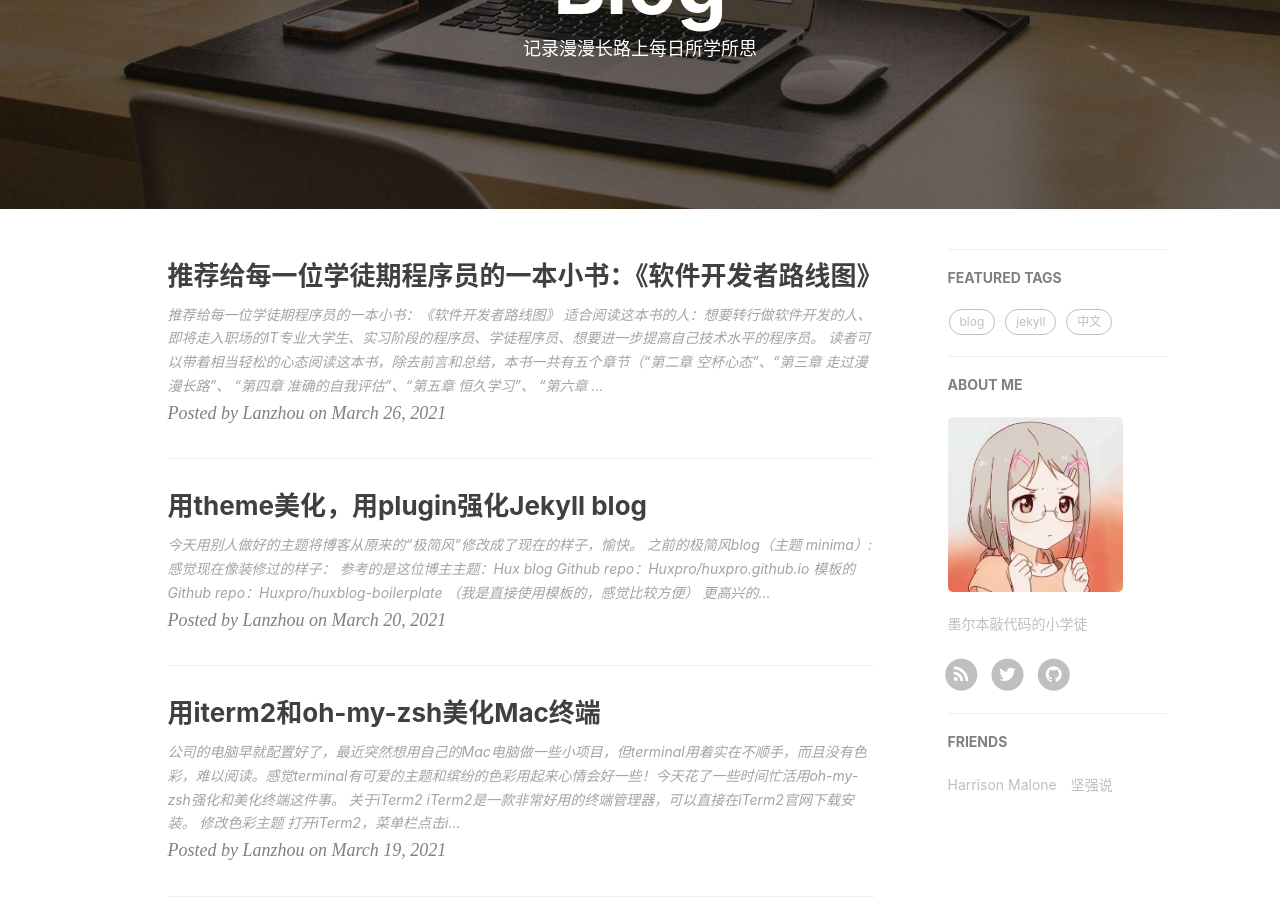
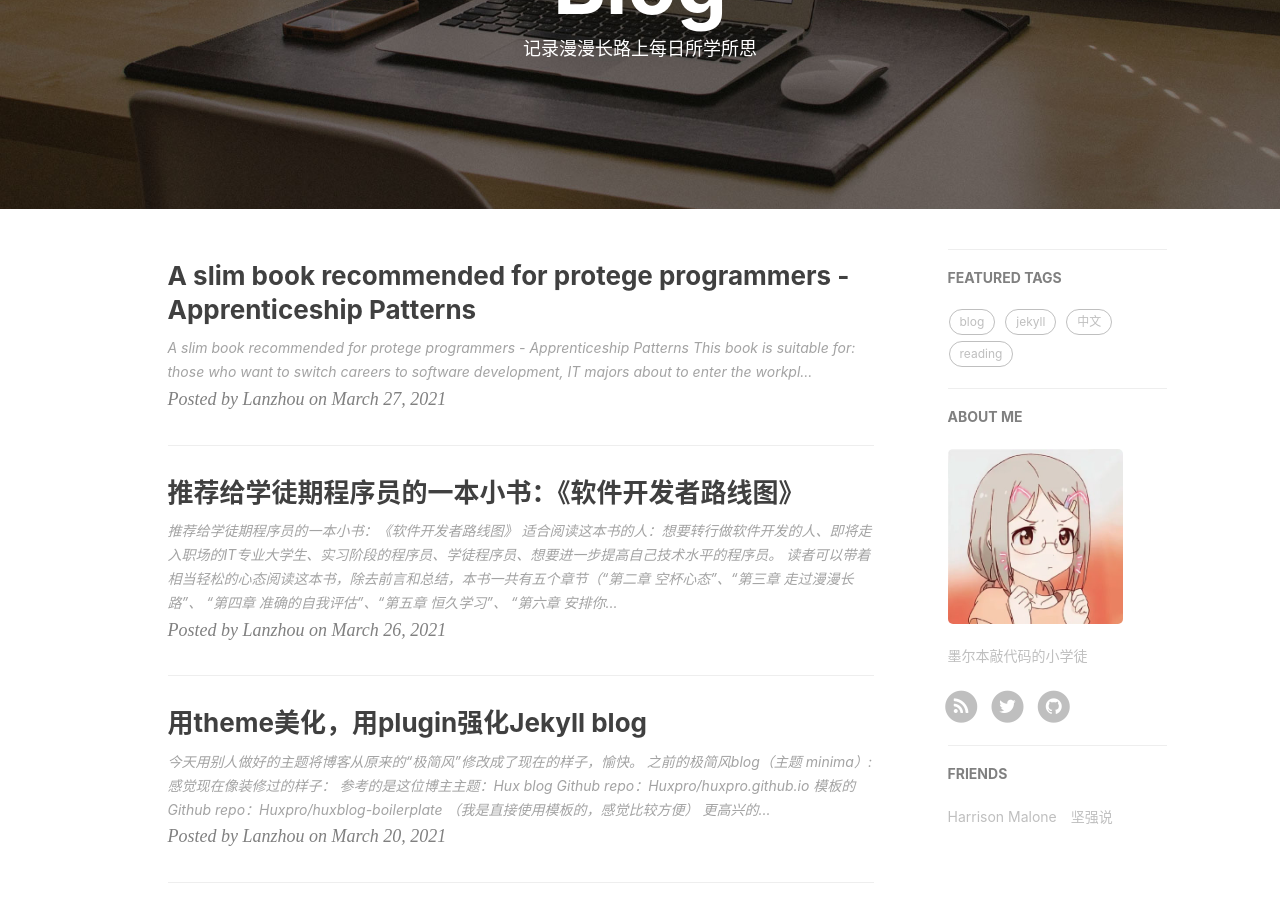
Before and after one commit to Lanzhou-J/Lanzhou-J.github.io, a Jekyll site: the page built from index.html, in a window 1280 px wide and 900 px high, scrolled down 297 px. Built offline with Jekyll 4.4.1, drawn with Linux system fonts in a browser that asks for light colours; nearby versions of some CDN libraries; the list of posts is cut into pages by our own code; comment, search, counter and statistics services are not loaded; some of the changed lines change nothing that is shown.

Commit message:
add a reading note post

```diff
--- a/_posts/2021-03-26-apprenticeship-patterns.md
+++ b/_posts/2021-03-26-apprenticeship-patterns copy.md
@@ -1,5 +1,5 @@
 ---
-title: 推荐给每一位学徒期程序员的一本小书：《软件开发者路线图》
+title: 推荐给学徒期程序员的一本小书：《软件开发者路线图》
 layout: post
 subtitle: null
 date: '2021-03-26 12:45:00 +1100'
@@ -10,7 +10,7 @@ tags:
 - 中文
 ---
 
-### 推荐给每一位学徒期程序员的一本小书：《软件开发者路线图》
+### 推荐给学徒期程序员的一本小书：《软件开发者路线图》
 
 ![《软件开发者路线图：从学徒到高手》](https://covers.booktopia.com.au/big/9781449379407/0000/apprenticeship-patterns.jpg)
 
--- /dev/null
+++ b/_posts/2021-03-27-apprenticeship-patterns-en.md
@@ -0,0 +1,65 @@
+---
+title: A slim book recommended for protege programmers - Apprenticeship Patterns
+layout: post
+subtitle: null
+date: '2021-03-27 15:45:00 +1100'
+author: Lanzhou
+header-img: img/post-bg-unix-linux.jpg
+tags:
+- reading
+- English
+---
+
+### A slim book recommended for protege programmers - *Apprenticeship Patterns*
+
+![Apprenticeship Patterns: Guidance for the Aspiring Software Craftsman](https://covers.booktopia.com.au/big/9781449379407/0000/apprenticeship-patterns.jpg)
+
+
+This book is suitable for: those who want to switch careers to software development, IT majors about to enter the workplace, programmers in the internship stage, protege developers, and aspiring programmers who want to further improve their skills.
+
+Readers can read this book with a fairly relaxed mind. Excluding the foreword and summary, there are five chapters in the book ("Chapter Two Emptying Cup", "Chapter Three Walking the Long Road", "Chapter Four Accurate Self-assessment", "Chapter 5 Perpetual Learning", "Chapter 6 Construct your Curriculum") There are 35 "Patterns" in total, and each Pattern is like a individual card containing "Context" and "Problem", "Solution", and "Action" etc. If you are not in a hurry to "finish" and return this book to the library like me, then you can treat this book as a reference book on your career development path, and refer to the corresponding "pattern" when you encounter specific problems.
+
+#### My ten favorite "Patterns":
+
+1. **Your first language**
+   - One of the fundamental ways to improve the experience of learning your first language is to have an actual problem to solve. *(e.g. build a website or create a simple console game)*
+   - By far the best way to learn a language is to work with an expert in it. You can learn a language on your own, but unless you interact with experts, it may take longer to grasp the spirit of the language.
+   - For several years, your first language will be the framework against which you learn other languages. The better you know your first language, the easier it will be to learn your next language.
+
+2. **Concrete skills**
+   - A developer should acquire and possess some specific tools and technologies. (such as JavaScript, basic web design skills, etc.), which will make your team believe that you are able to contribute.
+   - Get in a habit of going through your own CV on a regular basis. As you do so, extract the concrete skills into a separate list. *(Update the skill list on your LinkedIn profile)*
+
+3. **Expose your ignorance**
+   - "Tomorrow I need to look stupider and feel better about it. This staying quiet and trying to guess what's going on isn't working so well." -- Jake Scruggs
+   - Write down five things about your work that you don't understand.
+
+4. **Nurture your passion**
+   - When you feel exhausted, what you need to do is to nurture your passion for the craft.
+   - Work on what you like. Find something at work that interest you, or dedicate some time outside of work to build some Breakable Toys
+   - Study the Classics and immerse yourself in great literature of the field when your passion is stifled.
+
+5. **Find mentors**
+   - When you need help and guidance, try to seek out those who have gone ahead of you and strive to learn from them.
+   - Willing to provide mentoring to those who seek it from you, passing along what you have learned from your mentors
+
+6. **Expand your bandwidth**
+   - Sometimes it is necessary to develop some necessary methods and skills to efficiently acquire, understand, maintain and apply new knowledge.
+   - Seek new knowledge and experience from multiple dimensions: such as paying attention to online tutorials, communicating with authors, participating in conferences, etc.
+
+7. **Breakable Toys**
+   - Design and build a toy system, and use a relatively private space to seek failure. (A safe place to make mistakes)
+   - Make the toy system relevant and useful to your apprentice experience (such as a wiki, calendar or address book)
+   - Good habit: Every time you learn a new language, use it to create a game.
+
+8. **Record what you learn**
+   - Use a blog to record the lessons you learned.
+   - Tools for maintaining records are also important Breakable Toys (e.g. this Tech blog!)
+
+9. **Share what you learn**
+   - In the early stages of the apprenticeship, develop the habit of regularly sharing the things that you learned. (use Tech Blog, organise buddy catch-up meetings, etc.)
+   - Teaching others is a very powerful learning method. ("When one is teaching, two are learning.")
+
+10. **Reading List**
+    - Maintain a "reading list", keep track of the books you intend to read, and record the books you have read.
+    - You can store this list in your blog and keep the file updated.
```
